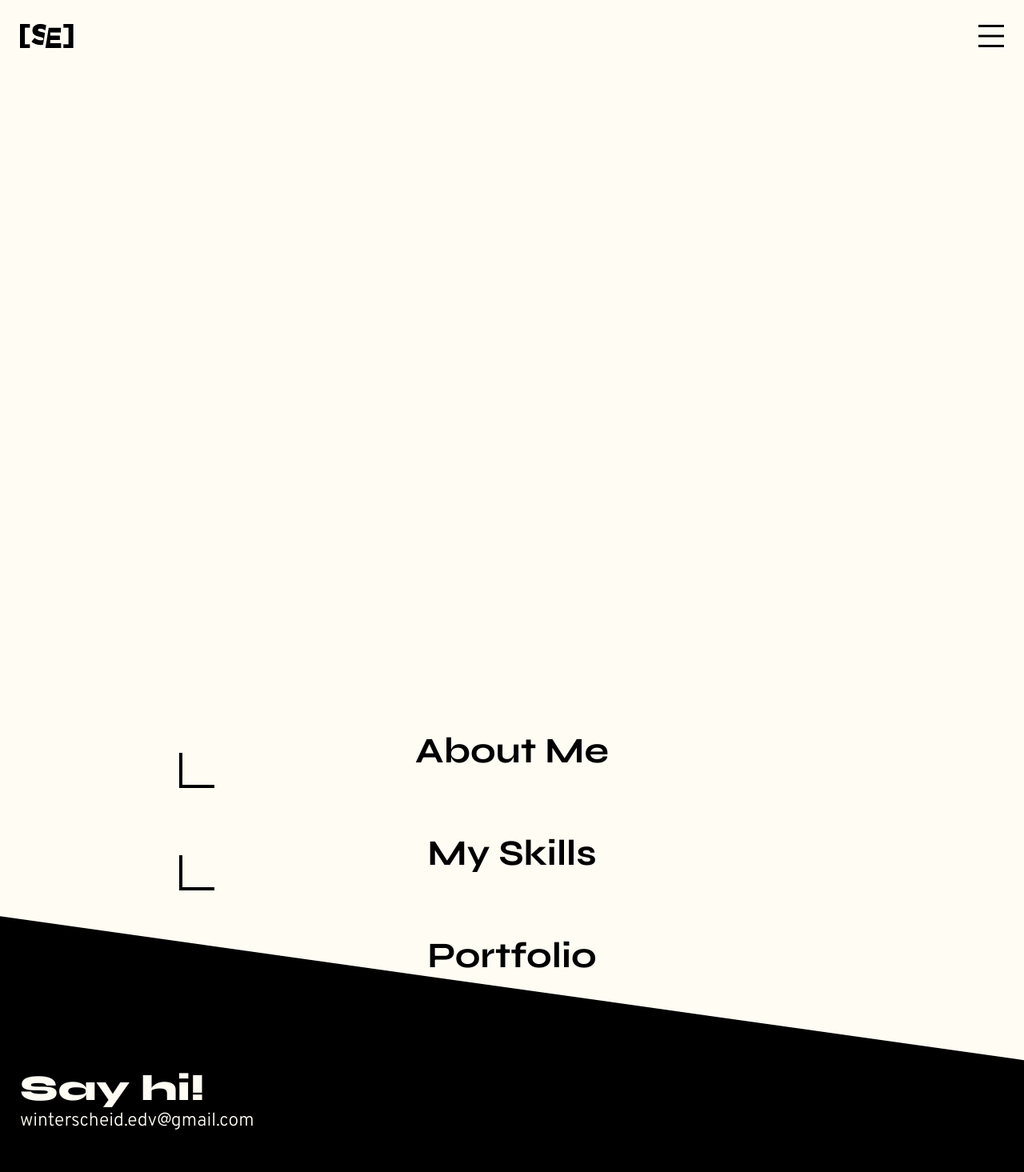
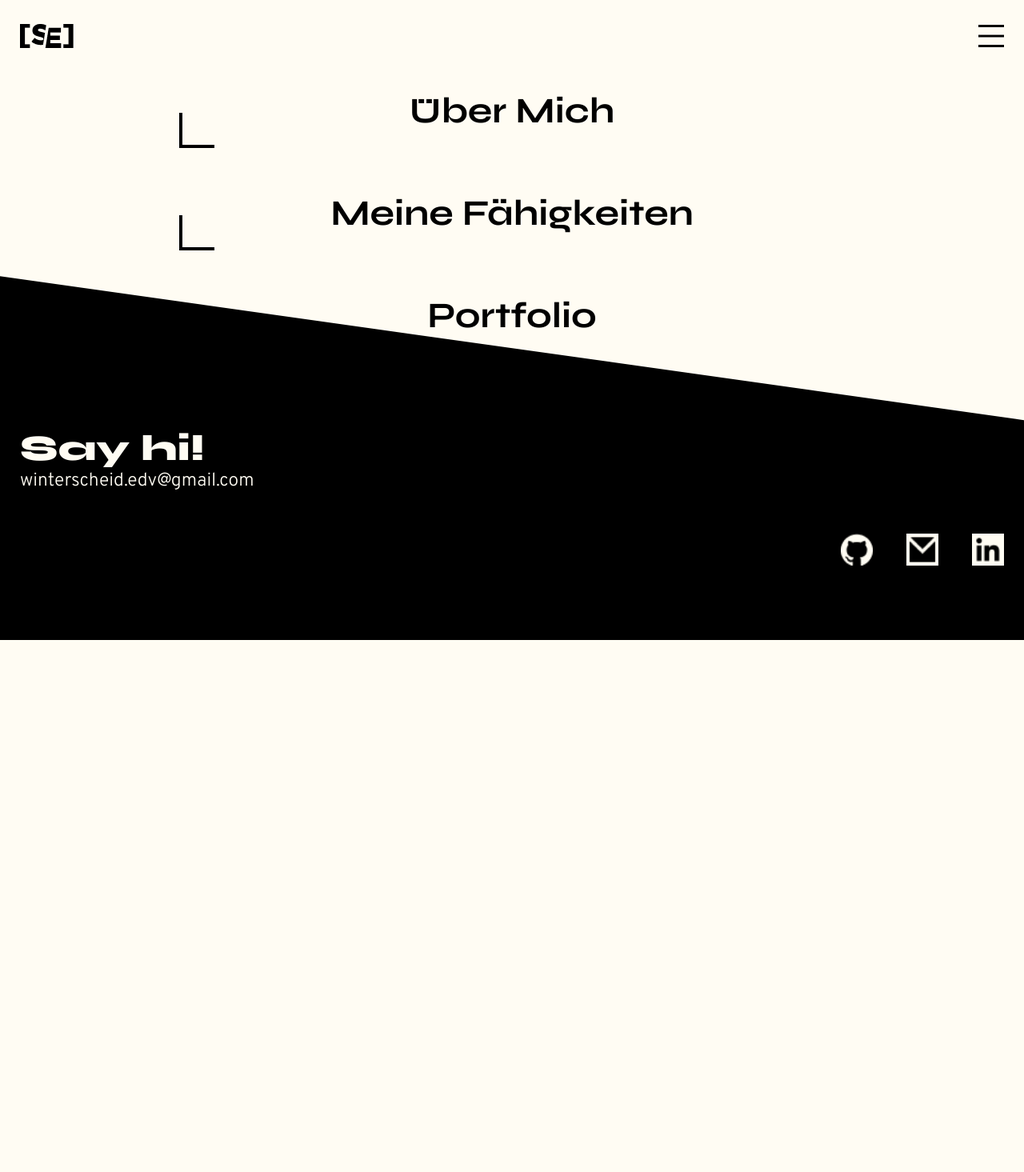
Before and after one commit to MariusWinterscheid/portfolio, an Angular app: page / in a window 1280 px wide. Shown: the top 1465 px of the page at 80% size. After the commit the page ends 800 px from the top, so only its background shows below. Built offline with nearby package versions, Linux system fonts and the light colour scheme.

Commit message:
add txtprovider Service

```diff
--- a/src/app/header/header.component.html
+++ b/src/app/header/header.component.html
@@ -8,4 +8,4 @@
     </div>
     <img id="burgerMenu" (click)="onClickBurgerMenu()" src="assets\img\icons\burgerMenu.png" alt="burger menu">
 </div>
-<app-nav [isNavOpen]="(true)"></app-nav>
+<app-nav [isNavOpen]="true" [currentLang]="'de'"></app-nav>
--- a/src/app/header/header.component.ts
+++ b/src/app/header/header.component.ts
@@ -1,5 +1,8 @@
+import { Component } from '@angular/core';
+import { NavComponent } from './nav/nav.component';
+
 let isNavOpen = false;
-let isLenEn = true;
+let currentLang: 'en' | 'de' = 'en';
 
 const IMAGES_BURGER_MENU_OPEN = [
   'assets/img/icons/burgerMenuTransition/open/burgerMenuOpen1.png',
@@ -14,9 +17,6 @@ const IMAGES_BURGER_MENU_CLOSE = [
   'assets/img/icons/burgerMenu.png'
 ];
 
-import { Component } from '@angular/core';
-import { NavComponent } from './nav/nav.component';
-
 @Component({
   selector: 'app-header',
   standalone: true,
@@ -25,6 +25,8 @@ import { NavComponent } from './nav/nav.component';
   styleUrl: './header.component.scss'
 })
 export class HeaderComponent {
+
+  constructor() {}
 
   onClickBurgerMenu(){
     this.animateBurgerMenu();
@@ -35,14 +37,15 @@ export class HeaderComponent {
   onClickLenSwitcher(){
     const lenSwitcherEn = document.getElementById('lenSwitcherEn') as HTMLImageElement;
     const lenSwitcherDe = document.getElementById('lenSwitcherDe') as HTMLImageElement;
+
     if (!lenSwitcherEn || !lenSwitcherDe) return;
 
     lenSwitcherEn.classList.toggle('lan-active');
     lenSwitcherDe.classList.toggle('lan-active');
 
-    isLenEn = !isLenEn;
+    currentLang = currentLang === 'en' ? 'de' : 'en';
 
-    console.log('Language switched to: ' + (isLenEn ? 'English' : 'German'));
+    console.log('Language switched to: ' + (currentLang === 'en' ? 'English' : 'German'));
   }
 
   toogleLenSwitcherVisibility(){
--- a/src/app/header/nav/nav.component.html
+++ b/src/app/header/nav/nav.component.html
@@ -1,14 +1,10 @@
 <div class="nav-main">
     <div class="nav-items">
-        <div class="nav-item">
-            <h3>About Me</h3>
-        </div>
-        <div class="nav-item">
-            <h3>My Skills</h3>
-        </div>
-        <div class="nav-item">
-            <h3>Portfolio</h3>
-        </div>
+        @for (item of txtNav; track item.title) {
+            <div class="nav-item">
+                <h3>{{ item[currentLang] }}</h3>
+            </div>
+        }
     </div>
     <div class="nav-bottom">
         <div class="nav-bottom-txt">
--- a/src/app/header/nav/nav.component.scss
+++ b/src/app/header/nav/nav.component.scss
@@ -6,7 +6,7 @@
     height: 100dvh;
 
     position: absolute;
-    top: 100dvh;
+    top: 0;
     left: 0;
     right: 0;
     bottom: 0;
--- a/src/app/header/nav/nav.component.ts
+++ b/src/app/header/nav/nav.component.ts
@@ -1,15 +1,21 @@
-import { Component, Input } from '@angular/core';
+import { Component, inject, Input } from '@angular/core';
+import { TxtproviderService } from '../../shared/services/txtprovider.service';
+import { CommonModule } from '@angular/common';
 
 @Component({
   selector: 'app-nav',
   standalone: true,
-  imports: [],
+  imports: [CommonModule],
   templateUrl: './nav.component.html',
   styleUrl: './nav.component.scss'
 })
 export class NavComponent {
 
-  @Input()isNavOpen: boolean = false;
+  @Input() isNavOpen: boolean = false;
+  @Input() currentLang: 'en' | 'de' = 'en';
+
+  txtService = inject(TxtproviderService);
+  txtNav = this.txtService.navtxt;
 
   constructor() {
     this.test();
@@ -17,7 +23,7 @@ export class NavComponent {
 
   test() {
     if (!this.isNavOpen) {
-      console.log('test');
+      console.log('Nav is closed');
     }
   }
 }
--- /dev/null
+++ b/src/app/shared/services/txtprovider.service.ts
@@ -0,0 +1,27 @@
+import { Injectable } from '@angular/core';
+
+@Injectable({
+  providedIn: 'root'
+})
+export class TxtproviderService {
+
+  constructor() { }
+
+  navtxt = [
+    {
+      title: 'nav1',
+      en: 'About Me',
+      de: 'Über Mich'
+    },
+    {
+      title: 'nav2',
+      en: 'My Skills',
+      de: 'Meine Fähigkeiten'
+    },
+    {
+      title: 'nav3',
+      en: 'Portfolio',
+      de: 'Portfolio'
+    }
+  ]
+}
```
